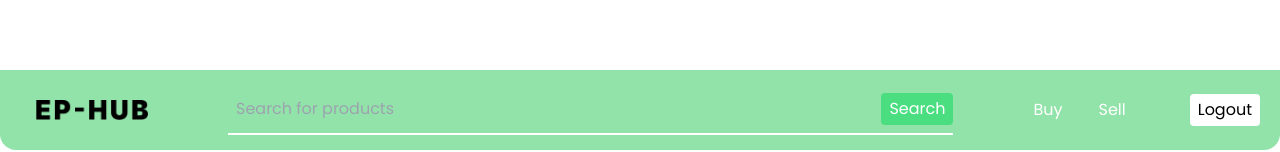
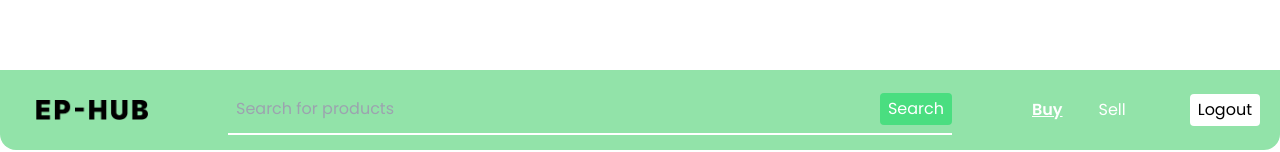
Before and after one commit to ElzaAnnThomas/EP-HUB-Frontend, a React (Vite) app: page / in a window 1280 px wide. Shown: the part 1856-2008 px from the top of the page. Built offline with nearby package versions, Linux system fonts and the light colour scheme.

Commit message:
active class set for buy and sell buttons

```diff
--- /dev/null
+++ b/src/Components/OffersCarousel.jsx
@@ -0,0 +1,9 @@
+import React from 'react'
+
+const OffersCarousel = () => {
+  return (
+    <div>OffersCarousel</div>
+  )
+}
+
+export default OffersCarousel
--- a/src/Components/SearchBar.jsx
+++ b/src/Components/SearchBar.jsx
@@ -3,6 +3,7 @@ import logo from '../assets/Ep-Hub.png';
 
 const SearchBar = () => {
   const [searchTerm, setSearchTerm] = useState('');
+  const [activeLink, setActiveLink] = useState('Buy');
   const inputRef = useRef();
 
   const handleSearch = (event) => {
@@ -22,8 +23,8 @@ const SearchBar = () => {
       </form>
       <div className="flex flex-row items-center justify-center">
         <div className="mr-12 flex flex-row items-center justify-center gap-5">
-          <a href="" className="mr-4">Buy</a>
-          <a href="" className="mr-4">Sell</a>
+          <a href="" className={`mr-4 ${activeLink === 'Buy' ? 'font-semibold text-white underline' : ''}`} onClick={() => setActiveLink('Buy')}>Buy</a>
+          <a href="" className={`mr-4 ${activeLink === 'Sell' ? 'font-semibold text-white underline' : ''}`} onClick={() => setActiveLink('Sell')}>Sell</a>
         </div>
         <button className="bg-white text-black hover:bg-green-400 hover:text-white py-1 px-2 rounded">Logout</button>
       </div>
--- a/src/Pages/LandingPage.jsx
+++ b/src/Pages/LandingPage.jsx
@@ -1,4 +1,5 @@
 
+import OffersCarousel from "../Components/OffersCarousel"
 import SearchBar from "../Components/SearchBar"
 
 
@@ -6,7 +7,8 @@ const LandingPage = () => {
   return (
     <div>
         <SearchBar/>
-        landing page
+        <OffersCarousel/>
+
     </div>
   )
 }
```
